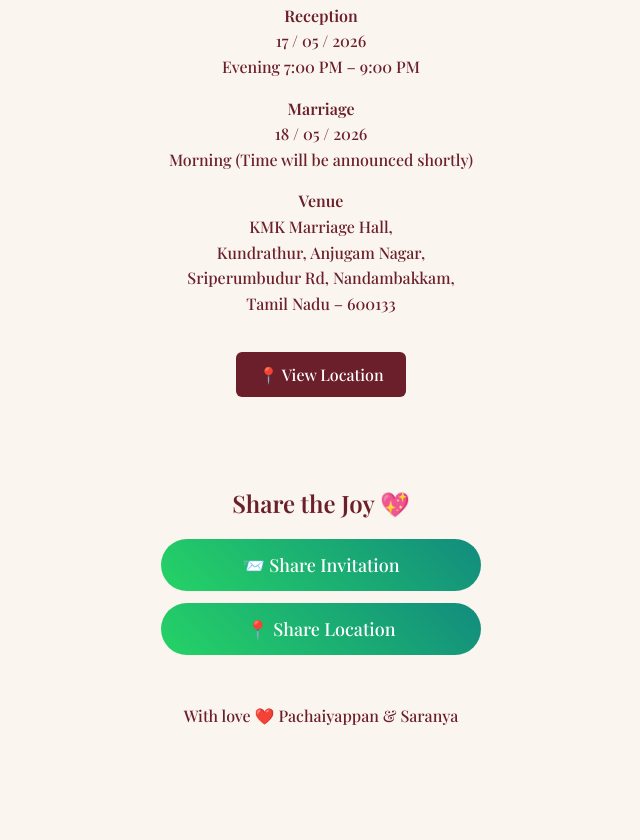
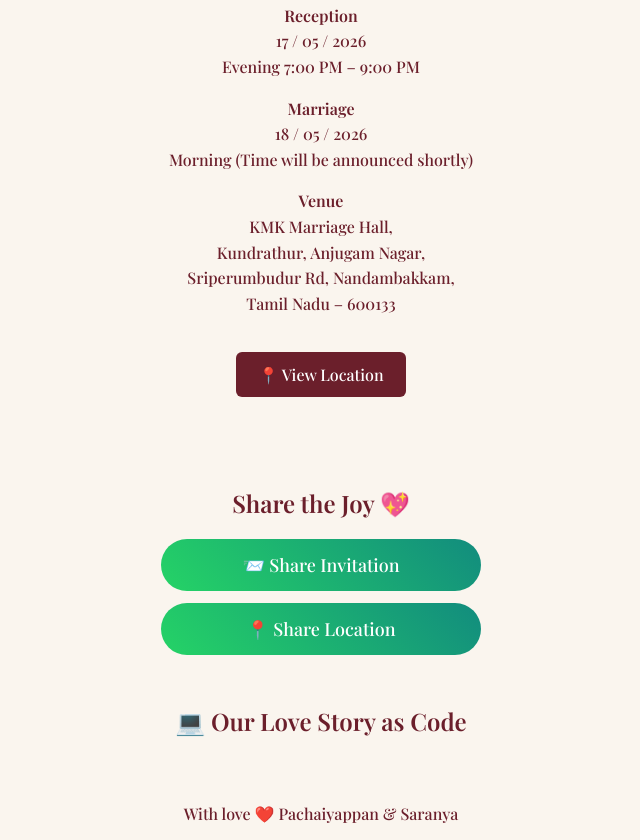
Before and after one commit to viratpachai/wedding-invitation, a plain HTML site: page invitation.html in a window 1280 px wide. Shown: the part 1278-2118 px from the top of the page, without its empty margins (319-959 px from the left). Before the commit the page ends 2020 px from the top, so only its background shows below. Drawn offline with nearby package versions, Linux system fonts and the light colour scheme.

Commit message:
Add love story section to invitation.html

```diff
--- a/invitation.html
+++ b/invitation.html
@@ -107,6 +107,14 @@
   </a>
 </section>
 
+  <section class="love-code-section fade-in">
+  <h2 class="section-title">💻 Our Love Story as Code</h2>
+
+  <pre class="code-box">
+<span id="codeText"></span>
+  </pre>
+</section>
+
 
   <!-- ================= FOOTER ================= -->
   <footer class="fade-in">
```
